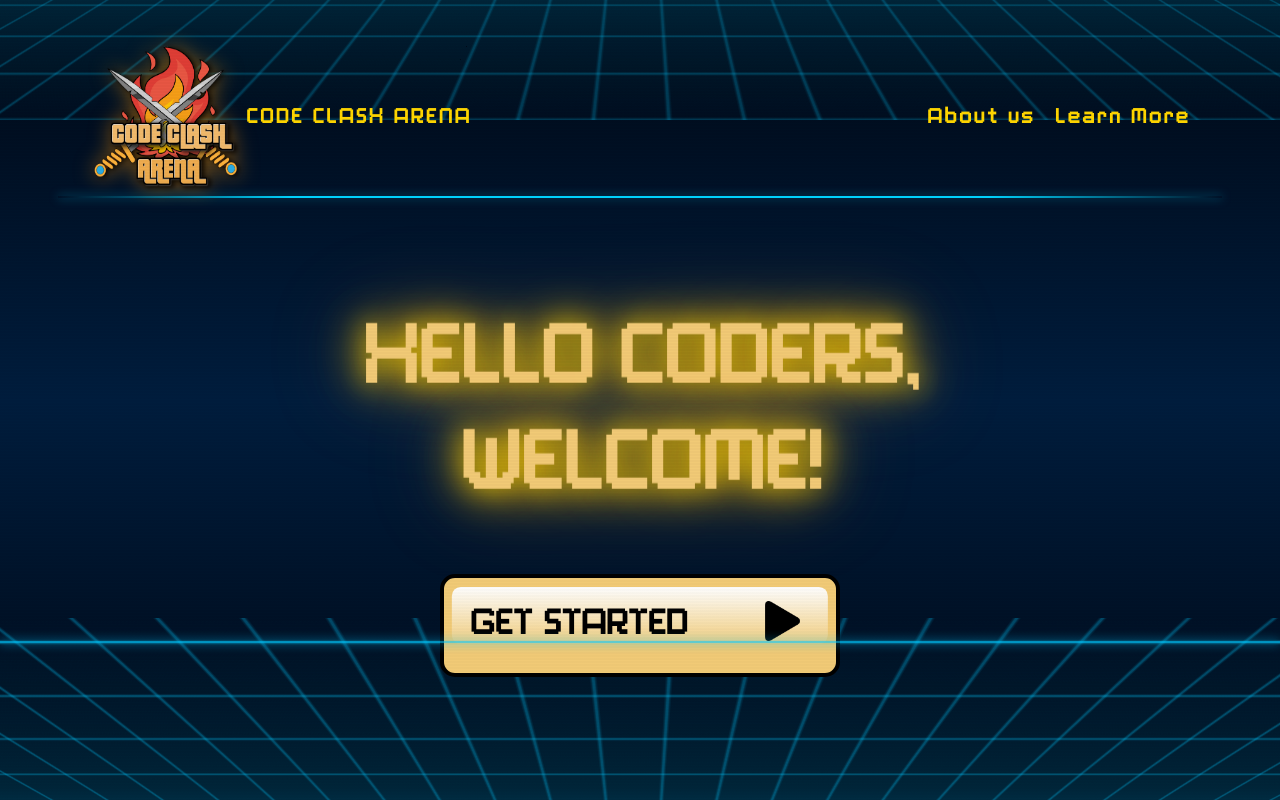
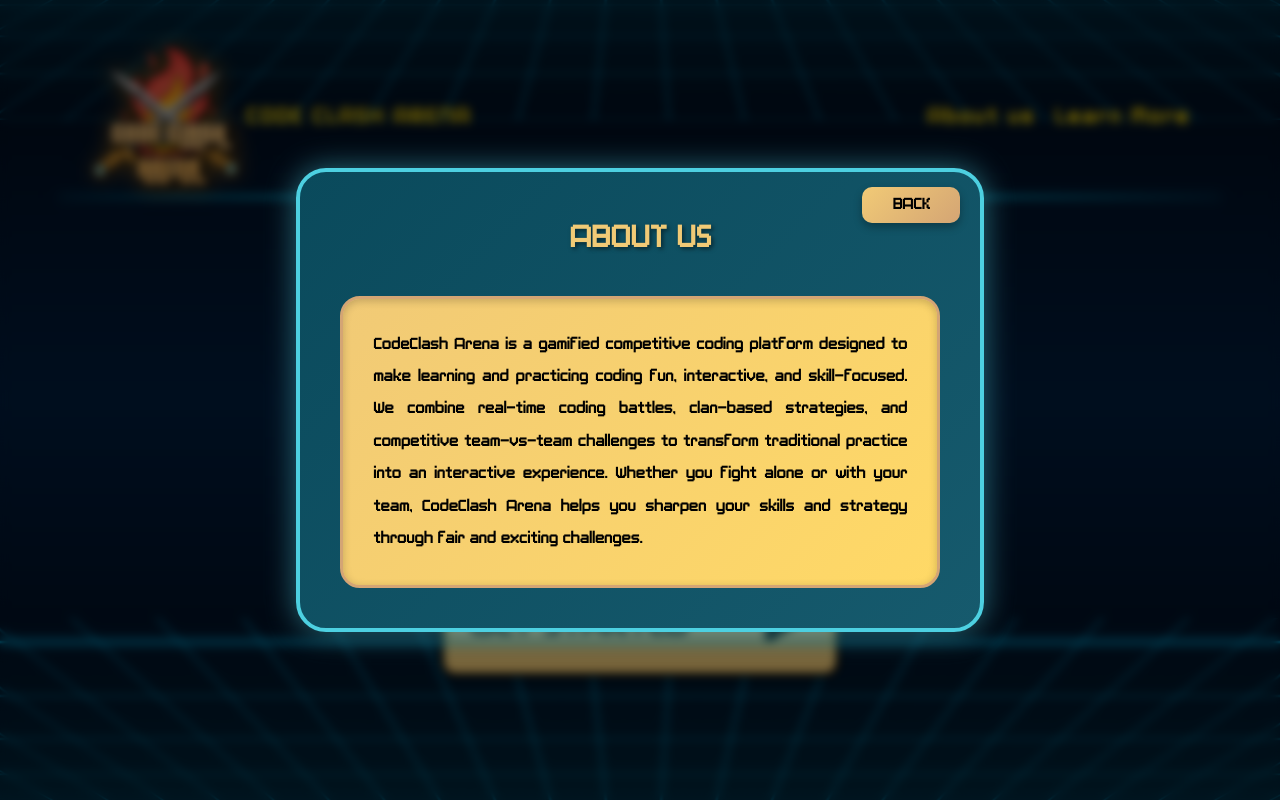
Before and after one commit to alif-ul-haque/Code-Clash-Arena, a React (Vite) app: page / in a window 1280 px wide. Both pictures are taken after a click on the element "About us". Built offline with nearby package versions, Linux system fonts and the light colour scheme.

Commit message:
Added about us and leran more pop up

```diff
--- /dev/null
+++ b/src/homepage_login_signup/components/AboutUsModal.jsx
@@ -0,0 +1,26 @@
+import React from 'react';
+import '../style/AboutUsModal.css';
+
+export default function AboutUsModal({ isOpen, onClose }) {
+    if (!isOpen) return null;
+
+    return (
+        <div className="modal-overlay" onClick={onClose}>
+            <div className="modal-content" onClick={(e) => e.stopPropagation()}>
+                <button className="modal-back-btn" onClick={onClose}>BACK</button>
+                <div className="modal-header">ABOUT US</div>
+                <div className="modal-body">
+                    <p>
+                        CodeClash Arena is a gamified competitive coding platform designed
+                        to make learning and practicing coding fun, interactive, and
+                        skill-focused. We combine real-time coding battles, clan-based
+                        strategies, and competitive team-vs-team challenges to transform
+                        traditional practice into an interactive experience. Whether you
+                        fight alone or with your team, CodeClash Arena helps you sharpen
+                        your skills and strategy through fair and exciting challenges.
+                    </p>
+                </div>
+            </div>
+        </div>
+    );
+}
--- /dev/null
+++ b/src/homepage_login_signup/components/LearnMoreModal.jsx
@@ -0,0 +1,25 @@
+import React from 'react';
+import '../style/LearnMoreModal.css';
+
+export default function LearnMoreModal({ isOpen, onClose }) {
+    if (!isOpen) return null;
+
+    return (
+        <div className="modal-overlay" onClick={onClose}>
+            <div className="modal-content" onClick={(e) => e.stopPropagation()}>
+                <button className="modal-back-btn" onClick={onClose}>BACK</button>
+                <div className="modal-header">Learn More</div>
+                <div className="modal-body">
+                    <p>
+                        Start by joining a live coding battle where you solve real
+                        CodeForces problems in real time. Compete in 1v1 matches, earn
+                        trophies based on speed, accuracy, and consistency. Unlock
+                        powered hints with strategic placements. Progress through
+                        leagues, unlock advanced challenges, and level up while tracking
+                        your performance on leaderboards.
+                    </p>
+                </div>
+            </div>
+        </div>
+    );
+}
--- a/src/homepage_login_signup/pages/HomePage.jsx
+++ b/src/homepage_login_signup/pages/HomePage.jsx
@@ -2,13 +2,17 @@ import ccaLogo from '../../assets/icons/cca.png'
 import '../style/HomePage.css'
 import Button from '../../assets/components/Button.jsx'
 import Play from '../../assets/icons/play-button-arrowhead.png'
-import { useCallback } from "react"
+import { useCallback, useState } from "react"
 import { useNavigate } from 'react-router-dom'
 import Particles from "@tsparticles/react"
 import { loadSlim } from "@tsparticles/slim"
+import AboutUsModal from '../components/AboutUsModal.jsx'
+import LearnMoreModal from '../components/LearnMoreModal.jsx'
 
 export default function HomePage() {
     const navigate = useNavigate()
+    const [showAboutUs, setShowAboutUs] = useState(false)
+    const [showLearnMore, setShowLearnMore] = useState(false)
 
     const particlesInit = useCallback(async (engine) => {
         await loadSlim(engine);
@@ -94,8 +98,8 @@ export default function HomePage() {
                     <p>CODE CLASH ARENA</p>
                 </div>
                 <div id="extraInfo">
-                    <p>About us</p>
-                    <p>Learn More</p>
+                    <p onClick={() => setShowAboutUs(true)} style={{ cursor: 'pointer' }}>About us</p>
+                    <p onClick={() => setShowLearnMore(true)} style={{ cursor: 'pointer' }}>Learn More</p>
                 </div>
             </div>
             <hr />
@@ -119,6 +123,10 @@ export default function HomePage() {
                     onClick={() => navigate('/login')}
                 />
             </div>
+
+            {/* Modals */}
+            <AboutUsModal isOpen={showAboutUs} onClose={() => setShowAboutUs(false)} />
+            <LearnMoreModal isOpen={showLearnMore} onClose={() => setShowLearnMore(false)} />
         </div>
     )
 }
--- /dev/null
+++ b/src/homepage_login_signup/style/AboutUsModal.css
@@ -0,0 +1,72 @@
+.modal-overlay {
+    position: fixed;
+    top: 0;
+    left: 0;
+    right: 0;
+    bottom: 0;
+    background: rgba(0, 0, 0, 0.5);
+    display: flex;
+    justify-content: center;
+    align-items: center;
+    z-index: 10000;
+    backdrop-filter: blur(5px);
+}
+
+.modal-content {
+    position: relative;
+    background: linear-gradient(135deg, #0a4a5c 0%, #165a6d 100%);
+    border: 4px solid #4dd0e1;
+    border-radius: 30px;
+    padding: 40px;
+    max-width: 600px;
+    width: 90%;
+    box-shadow: 0 0 30px rgba(77, 208, 225, 0.5);
+}
+
+.modal-back-btn {
+    position: absolute;
+    top: 15px;
+    right: 20px;
+    background: linear-gradient(135deg, #f1ca76 0%, #d4a574 100%);
+    border: none;
+    border-radius: 10px;
+    padding: 10px 30px;
+    font-family: 'PlayMeGame';
+    font-size: 18px;
+    color: #000;
+    cursor: pointer;
+    box-shadow: 0 4px 8px rgba(0, 0, 0, 0.3);
+    transition: all 0.3s ease;
+}
+
+.modal-back-btn:hover {
+    transform: scale(1.05);
+    box-shadow: 0 6px 12px rgba(0, 0, 0, 0.4);
+}
+
+.modal-header {
+    font-family: 'PlayMeGame';
+    font-size: 36px;
+    color: #f1ca76;
+    text-align: center;
+    margin-bottom: 30px;
+    text-transform: uppercase;
+    text-shadow: 2px 2px 4px rgba(0, 0, 0, 0.5);
+}
+
+.modal-body {
+    background: linear-gradient(135deg, #f1ca76 0%, #ffd966 100%);
+    border: 3px solid #d4a574;
+    border-radius: 20px;
+    padding: 30px;
+    box-shadow: inset 0 2px 8px rgba(0, 0, 0, 0.2);
+}
+
+.modal-body p {
+    font-family: 'PlayMeGame';
+    font-size: 18px;
+    color: #000;
+    line-height: 1.8;
+    margin: 0;
+    text-align: justify;
+}
--- /dev/null
+++ b/src/homepage_login_signup/style/LearnMoreModal.css
@@ -0,0 +1,72 @@
+.modal-overlay {
+    position: fixed;
+    top: 0;
+    left: 0;
+    right: 0;
+    bottom: 0;
+    background: rgba(0, 0, 0, 0.5);
+    display: flex;
+    justify-content: center;
+    align-items: center;
+    z-index: 10000;
+    backdrop-filter: blur(5px);
+}
+
+.modal-content {
+    position: relative;
+    background: linear-gradient(135deg, #0a4a5c 0%, #165a6d 100%);
+    border: 4px solid #4dd0e1;
+    border-radius: 30px;
+    padding: 40px;
+    max-width: 600px;
+    width: 90%;
+    box-shadow: 0 0 30px rgba(77, 208, 225, 0.5);
+}
+
+.modal-back-btn {
+    position: absolute;
+    top: 15px;
+    right: 20px;
+    background: linear-gradient(135deg, #f1ca76 0%, #d4a574 100%);
+    border: none;
+    border-radius: 10px;
+    padding: 10px 30px;
+    font-family: 'PlayMeGame';
+    font-size: 18px;
+    color: #000;
+    cursor: pointer;
+    box-shadow: 0 4px 8px rgba(0, 0, 0, 0.3);
+    transition: all 0.3s ease;
+}
+
+.modal-back-btn:hover {
+    transform: scale(1.05);
+    box-shadow: 0 6px 12px rgba(0, 0, 0, 0.4);
+}
+
+.modal-header {
+    font-family: 'PlayMeGame';
+    font-size: 36px;
+    color: #f1ca76;
+    text-align: center;
+    margin-bottom: 30px;
+    text-transform: uppercase;
+    text-shadow: 2px 2px 4px rgba(0, 0, 0, 0.5);
+}
+
+.modal-body {
+    background: linear-gradient(135deg, #f1ca76 0%, #ffd966 100%);
+    border: 3px solid #d4a574;
+    border-radius: 20px;
+    padding: 30px;
+    box-shadow: inset 0 2px 8px rgba(0, 0, 0, 0.2);
+}
+
+.modal-body p {
+    font-family: 'PlayMeGame';
+    font-size: 18px;
+    color: #000;
+    line-height: 1.8;
+    margin: 0;
+    text-align: justify;
+}
```
